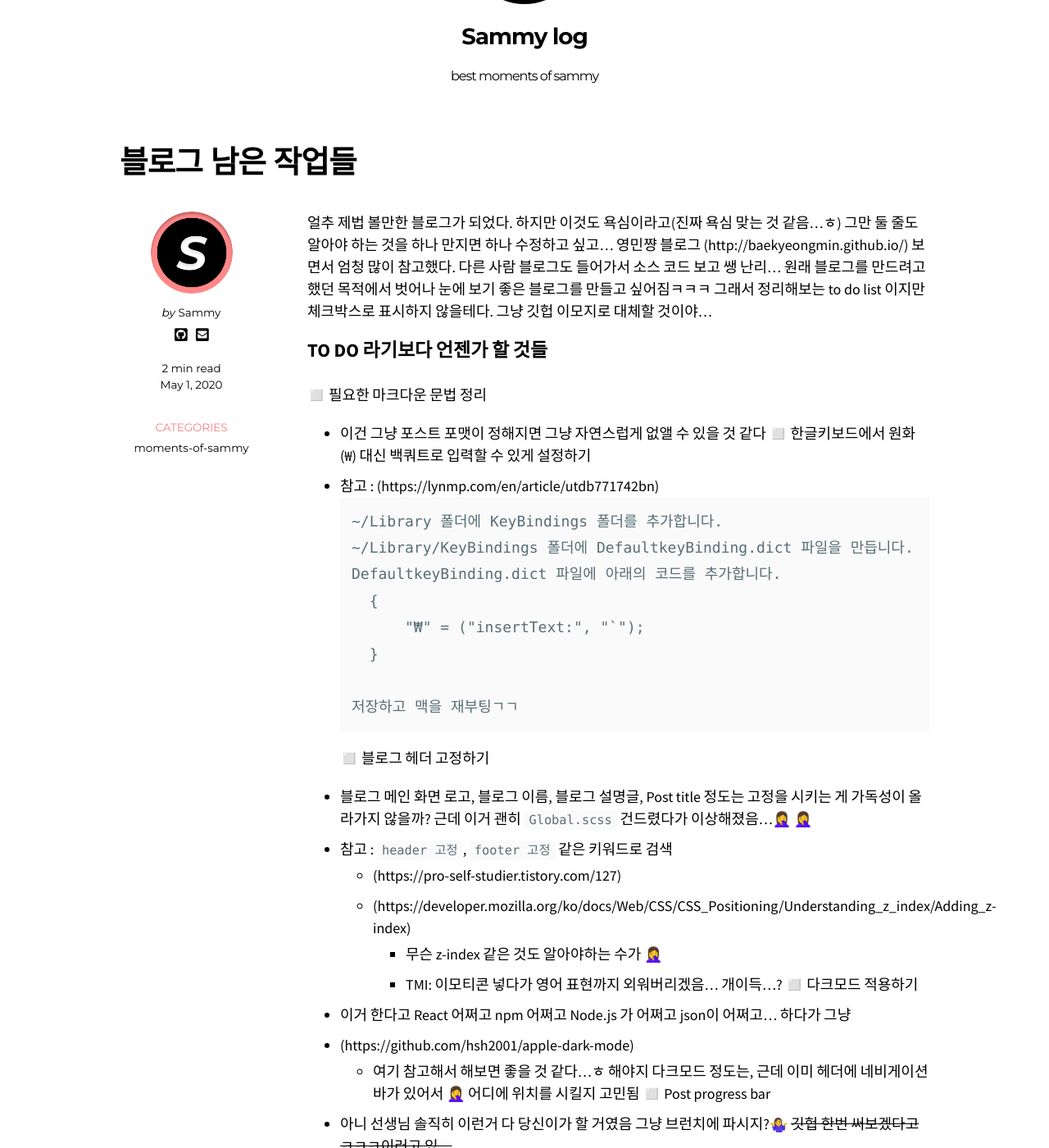
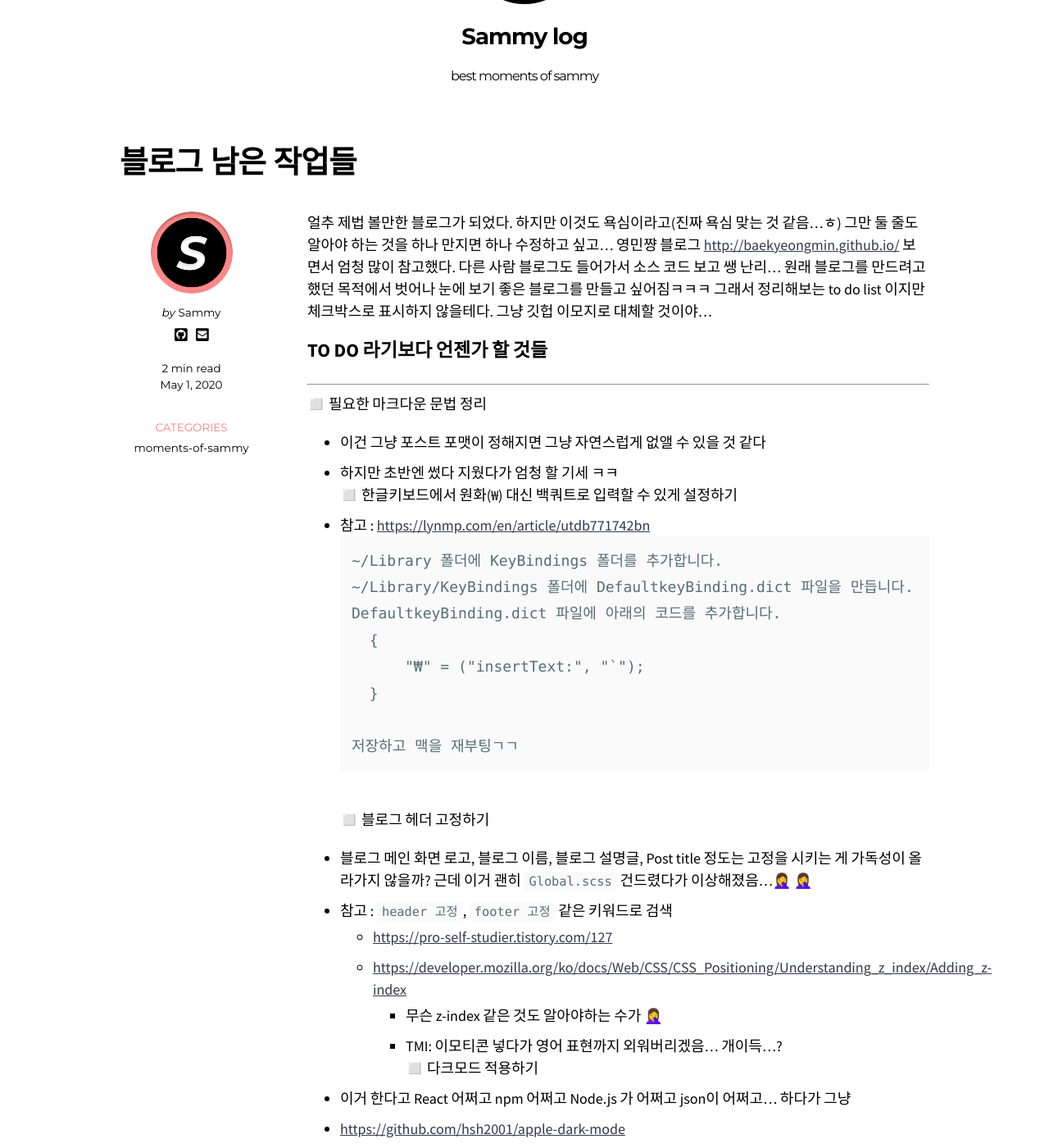
Before and after one commit to ssammykim/ssammykim.github.io, a Jekyll site: the page built from _posts/2020-05-01-to-do-list.md, in a window 1280 px wide and 1400 px high, scrolled down 232 px. Shown: the whole window at 82% size. Built offline with Jekyll 4.4.1, drawn with Linux system fonts in a browser that asks for light colours; nearby versions of some CDN libraries; emoji names are drawn with the system emoji font; some web fonts are replaced; comment, search, counter and statistics services are not loaded.

Commit message:
Update 2020-05-01-to-do-list.md

````diff
--- a/_posts/2020-05-01-to-do-list.md
+++ b/_posts/2020-05-01-to-do-list.md
@@ -10,13 +10,15 @@ comments: true
 published: true
 ---
 
-얼추 제법 볼만한 블로그가 되었다. 하지만 이것도 욕심이라고(진짜 욕심 맞는 것 같음...ㅎ) 그만 둘 줄도 알아야 하는 것을 하나 만지면 하나 수정하고 싶고... 영민쨩 블로그 (http://baekyeongmin.github.io/) 보면서 엄청 많이 참고했다. 다른 사람 블로그도 들어가서 소스 코드 보고 쌩 난리... 원래 블로그를 만드려고 했던 목적에서 벗어나 눈에 보기 좋은 블로그를 만들고 싶어짐ㅋㅋㅋ 그래서 정리해보는 to do list 이지만 체크박스로 표시하지 않을테다. 그냥 깃헙 이모지로 대체할 것이야...
+얼추 제법 볼만한 블로그가 되었다. 하지만 이것도 욕심이라고(진짜 욕심 맞는 것 같음...ㅎ) 그만 둘 줄도 알아야 하는 것을 하나 만지면 하나 수정하고 싶고... 영민쨩 블로그 <http://baekyeongmin.github.io/> 보면서 엄청 많이 참고했다. 다른 사람 블로그도 들어가서 소스 코드 보고 쌩 난리... 원래 블로그를 만드려고 했던 목적에서 벗어나 눈에 보기 좋은 블로그를 만들고 싶어짐ㅋㅋㅋ 그래서 정리해보는 to do list 이지만 체크박스로 표시하지 않을테다. 그냥 깃헙 이모지로 대체할 것이야...
 
 ### TO DO 라기보다 언젠가 할 것들
+---
 :white_medium_square: 필요한 마크다운 문법 정리
 - 이건 그냥 포스트 포맷이 정해지면 그냥 자연스럽게 없앨 수 있을 것 같다
-:white_medium_square: 한글키보드에서 원화(₩) 대신 백쿼트로 입력할 수 있게 설정하기
-- 참고 : (https://lynmp.com/en/article/utdb771742bn)
+- 하지만 초반엔 썼다 지웠다가 엄청 할 기세 ㅋㅋ
+<br>:white_medium_square: 한글키보드에서 원화(₩) 대신 백쿼트로 입력할 수 있게 설정하기
+- 참고 : <https://lynmp.com/en/article/utdb771742bn>
 ```
   ~/Library 폴더에 KeyBindings 폴더를 추가합니다.
   ~/Library/KeyBindings 폴더에 DefaultkeyBinding.dict 파일을 만듭니다.
@@ -27,22 +29,21 @@ published: true
 
   저장하고 맥을 재부팅ㄱㄱ
 ```
-:white_medium_square: 블로그 헤더 고정하기
+<br>:white_medium_square: 블로그 헤더 고정하기
 - 블로그 메인 화면 로고, 블로그 이름, 블로그 설명글, Post title 정도는 고정을 시키는 게 가독성이 올라가지 않을까? 근데 이거 괜히 `Global.scss` 건드렸다가 이상해졌음...:woman_facepalming:	:woman_facepalming:
 - 참고 : `header 고정`, `footer 고정` 같은 키워드로 검색
-  - (https://pro-self-studier.tistory.com/127)
-  - (https://developer.mozilla.org/ko/docs/Web/CSS/CSS_Positioning/Understanding_z_index/Adding_z-index)
+  - <https://pro-self-studier.tistory.com/127>
+  - <https://developer.mozilla.org/ko/docs/Web/CSS/CSS_Positioning/Understanding_z_index/Adding_z-index>
     - 무슨 z-index 같은 것도 알아야하는 수가 :woman_facepalming:
     - TMI: 이모티콘 넣다가 영어 표현까지 외워버리겠음... 개이득...?
-:white_medium_square: 다크모드 적용하기
+<br>:white_medium_square: 다크모드 적용하기
 - 이거 한다고 React 어쩌고 npm 어쩌고 Node.js 가 어쩌고 json이 어쩌고... 하다가 그냥
-- (https://github.com/hsh2001/apple-dark-mode)
+- <https://github.com/hsh2001/apple-dark-mode>
   - 여기 참고해서 해보면 좋을 것 같다...ㅎ 해야지 다크모드 정도는, 근데 이미 헤더에 네비게이션 바가 있어서 :woman_facepalming: 어디에 위치를 시킬지 고민됨
-:white_medium_square: Post progress bar
+<br>:white_medium_square: Post progress bar
 - 아니 선생님 솔직히 이런거 다 당신이가 할 거였음 그냥 브런치에 파시지?:woman_shrugging:	~~깃헙 한번 써보겠다고 ㅋㅋㅋ이러고 있...~~
 - 이건 안 할 수도 있다 우선순위 맨 끝임ㅇㅇ
 
 <br>
 최근 이틀 정도 html, scss, md, js 확장자 파일 원없이 봤네... 이미 만연하게 퍼져있는 템플릿이라 구조를 파악하기 쉬울 줄 알았는데 잘 모르니까ㅋㅋㅋ 푸쉬 하나하고 적용된 거 확인하고 오두방정잼...ㅎ
-
 암튼...저 TO DO를 하지 않고도 (아마도) 새로운 포스트는 올라올 것이다ㅎㅎ 빨리 테스트 포스트는 숨겨야 할텐데 그냥 두기 잼. Category와 Tag를 효율적으로 사용하는 블로그가 되어야 겠다는 다짐을 하면서... 이제 회사 내에서 열심히 올리던 리서치용 참고 글을은 여기에 올라오지 않을까... 그런 생각이...
````
